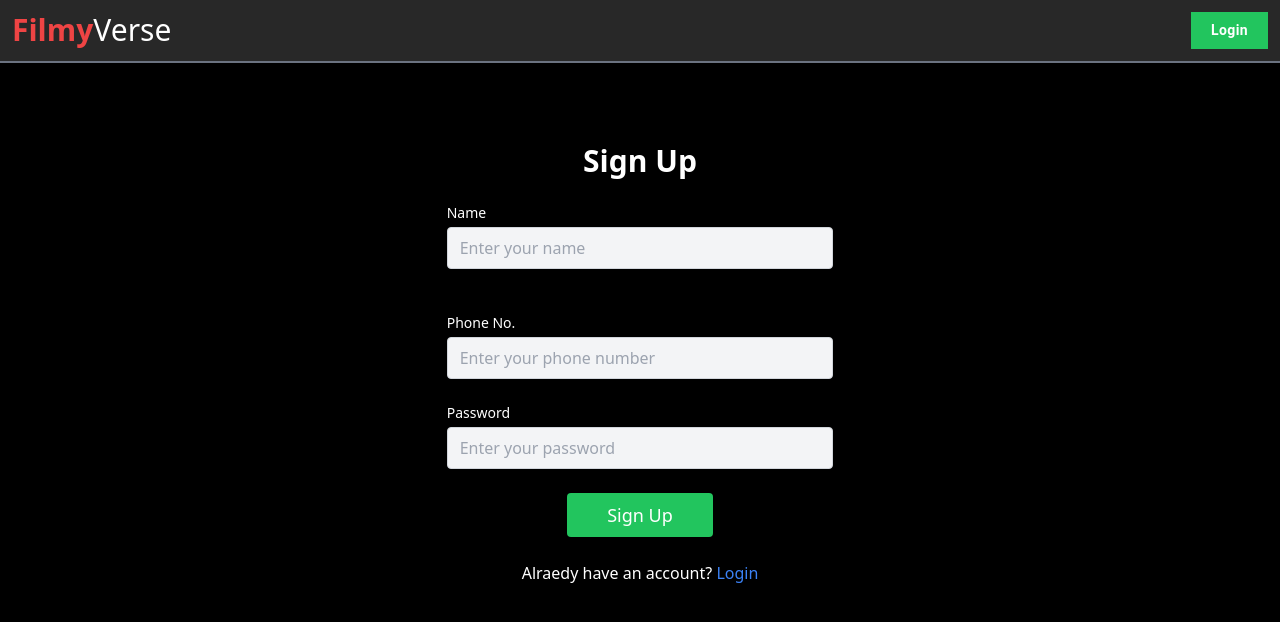
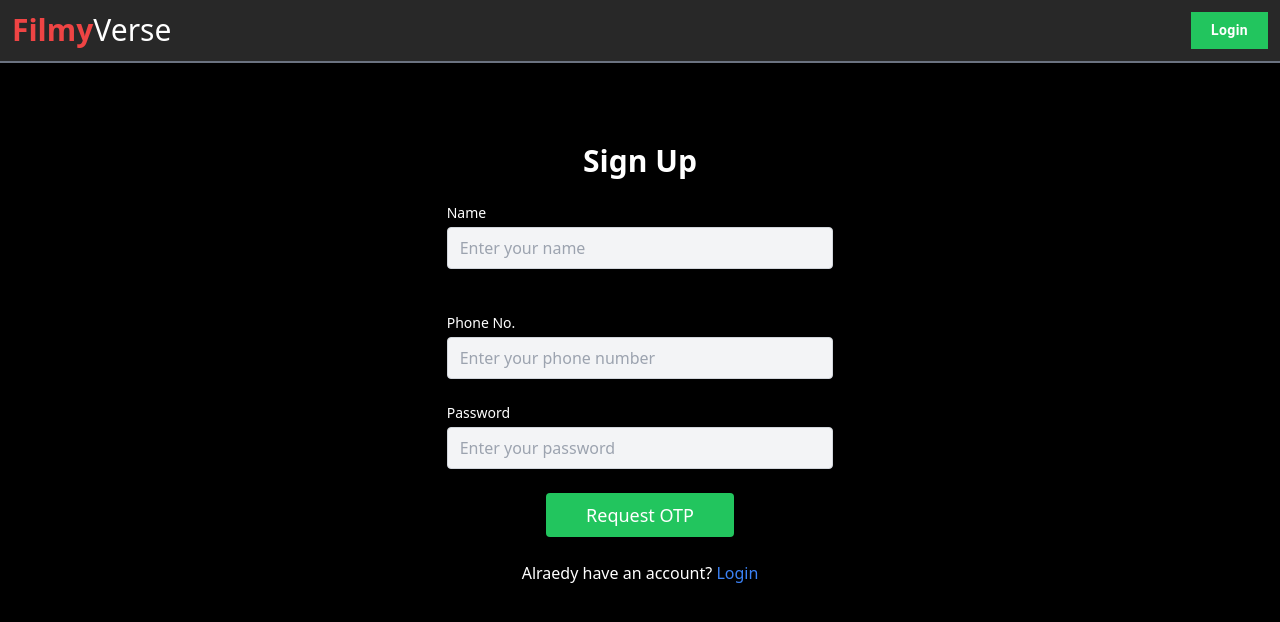
Before and after one commit to Muhammadimran7808/FilmyVerse_app, a React (Create React App) app: page /signup in a window 1280 px wide. Shown: the top 622 px of the page. Built offline with nearby package versions, Linux system fonts and the light colour scheme.

Commit message:
login and signup page added

```diff
--- a/package.json
+++ b/package.json
@@ -10,6 +10,7 @@
     "@testing-library/jest-dom": "^5.17.0",
     "@testing-library/react": "^13.4.0",
     "@testing-library/user-event": "^13.5.0",
+    "bcrypt": "^5.1.1",
     "firebase": "^10.4.0",
     "react": "^18.2.0",
     "react-dom": "^18.2.0",
--- a/src/components/Signup.js
+++ b/src/components/Signup.js
@@ -1,6 +1,9 @@
 import React, { useState } from 'react'
 import { TailSpin } from 'react-loader-spinner'
+import swal from 'sweetalert';
 import { Link } from 'react-router-dom'
+import { getAuth, RecaptchaVerifier, signInWithPhoneNumber } from "firebase/auth";
+import app from '../firebase/firebase';
 
 const Signup = () => {
     const [form, setForm] = useState({
@@ -9,10 +12,84 @@ const Signup = () => {
         password: ""
     })
     const [loading, setLoading] = useState(false)
+    const [otpWindow, setOptwindow] = useState(false)
+    const [OTP, setOTP] = useState("")
+
+
+
+    const auth = getAuth(app);
+    const generateRecatha = () => {
+        window.recaptchaVerifier = new RecaptchaVerifier(auth, 'sign-in-button', {
+            'size': 'invisible',
+            'callback': (response) => {
+                // reCAPTCHA solved, allow signInWithPhoneNumber.
+            }
+        });
+    }
+
+
+    const requestOtp = () => {
+        setLoading(true);
+        generateRecatha();
+        const appVerifier = window.recaptchaVerifier;
+        signInWithPhoneNumber(auth, `+92${form.mobile}`, appVerifier)
+            .then((confirmationResult) => {
+                window.confirmationResult = confirmationResult;
+                swal({
+                    text: "OTP Sent",
+                    icon: "success",
+                    buttons: false,
+                    timer: 3000
+                });
+                setLoading(false)
+                setOptwindow(true)
+            }).catch((error) => {
+                swal({
+                    text: error,
+                    icon: "error",
+                    buttons: false,
+                    timer: 3000
+                });
+            });
+
+    }
+
+
+
+
     return (
         <div className='w-full flex flex-col items-center mt-20'>
             <h1 className='text-3xl font-bold'>Sign Up</h1>
 
+            {
+                otpWindow ?
+                    <>
+
+                        <div className="p-5 w-full md:w-1/3">
+                            <div className="relative">
+                                <label htmlFor="OTP" className="leading-7 text-sm text-white">
+                                    OTP
+                                </label>
+
+                                <input
+                                    id="OTP"
+                                    name="OTP"
+                                    value={OTP}
+                                    onChange={(e) => setOTP(e.target.value)}
+                                    placeholder="Enter OTP"
+                                    className="w-full bg-gray-100 rounded border border-gray-300 focus:border-indigo-500 focus:ring-2 focus:ring-indigo-200 text-base outline-none text-gray-700 py-1 px-3 leading-8 transition-colors duration-200 ease-in-out"
+                                />
+                            </div>
+                            <div className="p-2 w-full mt-4 ">
+                                <button className="flex mx-auto text-white bg-green-500 border-0 py-2 px-10 focus:outline-none hover:bg-green-600 rounded text-lg">
+                                    {loading ? <TailSpin height={28} color="#fff" /> : 'Confirm OTP'}
+                                </button>
+                            </div>
+                        </div>
+                    </>
+
+                    :
+                    <>
                         <div className="p-5 w-full md:w-1/3">
                             <div className="relative">
                                 <label htmlFor="name" className="leading-7 text-sm text-white">
@@ -68,14 +145,17 @@ const Signup = () => {
                         </div>
 
                         <div className="p-2 w-1/2 my-4 ">
-                <button className="flex mx-auto text-white bg-green-500 border-0 py-2 px-10 focus:outline-none hover:bg-green-600 rounded text-lg">
-                    {loading ? <TailSpin height={28} color="#fff" /> : 'Sign Up'}
+                            <button onClick={requestOtp} className="flex mx-auto text-white bg-green-500 border-0 py-2 px-10 focus:outline-none hover:bg-green-600 rounded text-lg">
+                                {loading ? <TailSpin height={28} color="#fff" /> : 'Request OTP'}
                             </button>
                         </div>
-
+                    </>
+            }
             <div>
                 <p>Alraedy have an account? <Link to={"/login"}><span className=' text-blue-500'>Login</span></Link></p>
             </div>
+
+            <div id='sign-in-button'></div>
         </div>
     )
 }
```
Also changed, not shown: 1 other file (tests, documents, lock files or other folders). Lines whose indentation alone changed are shown as unchanged.
